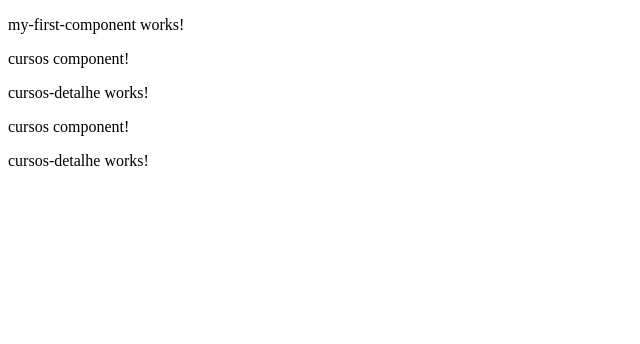
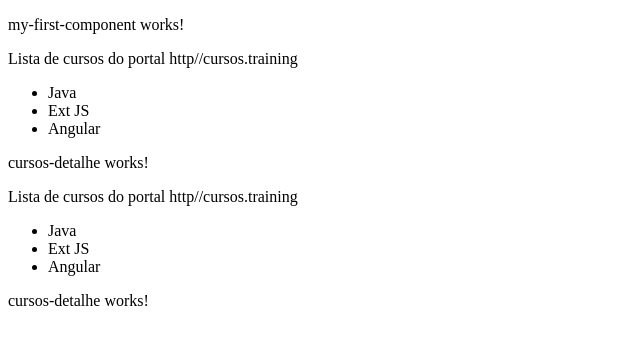
Before and after one commit to daniel-souto-rodrigues/first-project-angular, an Angular app: page / in a window 1280 px wide. Shown: the top 344 px of the page, without its empty margins (0-640 px from the left). Built offline with nearby package versions, Linux system fonts and the light colour scheme.

Commit message:
removing unnecessary files

```diff
--- a/src/app/cursos/cursos-detalhe/cursos-detalhe.component.html
+++ /dev/null
@@ -1 +0,0 @@
-<p>cursos-detalhe works!</p>
--- a/src/app/cursos/cursos-detalhe/cursos-detalhe.component.ts
+++ b/src/app/cursos/cursos-detalhe/cursos-detalhe.component.ts
@@ -2,8 +2,7 @@
 
 @Component({
   selector: 'app-cursos-detalhe',
-  templateUrl: './cursos-detalhe.component.html',
-  styleUrls: ['./cursos-detalhe.component.css']
+  template: `<p>cursos-detalhe works!</p>`
 })
 export class CursosDetalheComponent implements OnInit {
 
--- a/src/app/cursos/cursos.component.html
+++ b/src/app/cursos/cursos.component.html
@@ -1,2 +1,10 @@
-<p>cursos component!</p>
+<p>Lista de cursos do portal {{nomePortal}} </p>
+
+<ul>
+    <li *ngFor="let curso of cursos">
+        {{curso}}
+    </li>
+</ul>
+
+
 <app-cursos-detalhe></app-cursos-detalhe>
--- a/src/app/cursos/cursos.component.ts
+++ b/src/app/cursos/cursos.component.ts
@@ -7,7 +7,13 @@
 })
 export class CursosComponent implements OnInit {
 
-  constructor() { }
+  nomePortal: string;
+  cursos: string[] = ['Java', 'Ext JS', 'Angular']
+
+
+  constructor() {
+    this.nomePortal = 'http//cursos.training'
+  }
 
   ngOnInit(): void {
   }
--- a/src/app/my-first-component/my-first-component.component.html
+++ /dev/null
@@ -1,3 +0,0 @@
-<p>my-first-component works!</p>
-
-<app-cursos></app-cursos>
--- a/src/app/my-first-component/my-first-component.component.ts
+++ b/src/app/my-first-component/my-first-component.component.ts
@@ -2,9 +2,11 @@
 
 @Component({
   selector: 'app-my-first-component',
-  templateUrl: './my-first-component.component.html',
-  styleUrls: ['./my-first-component.component.css']
-})
+  template: `
+    <p>my-first-component works!</p>
+    <app-cursos></app-cursos>
+  `})
+
 export class MyFirstComponentComponent implements OnInit {
 
   constructor() { }
```
Also changed, not shown: src/app/cursos/cursos-detalhe/cursos-detalhe.component.css (deleted), src/app/my-first-component/my-first-component.component.css (deleted).
